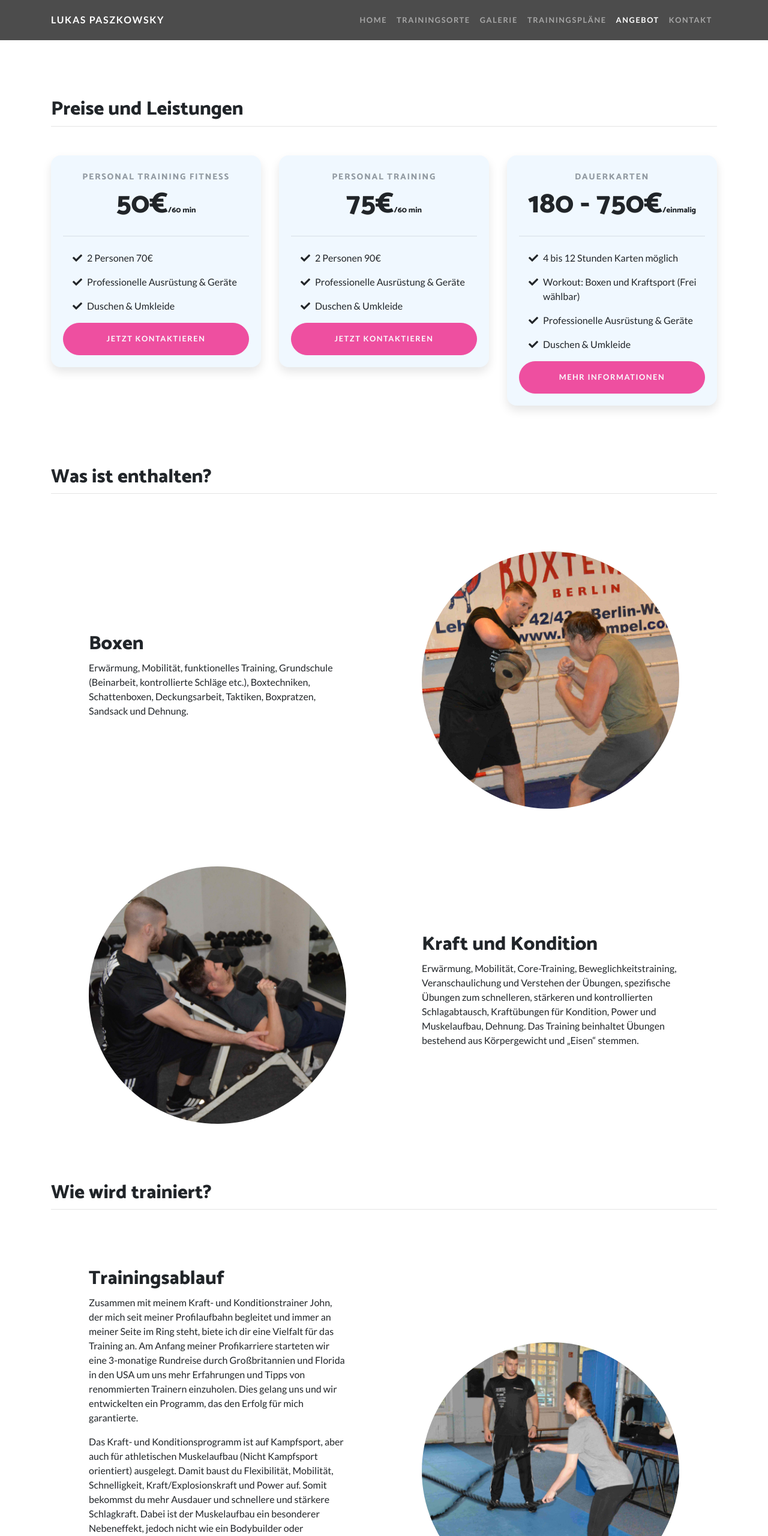
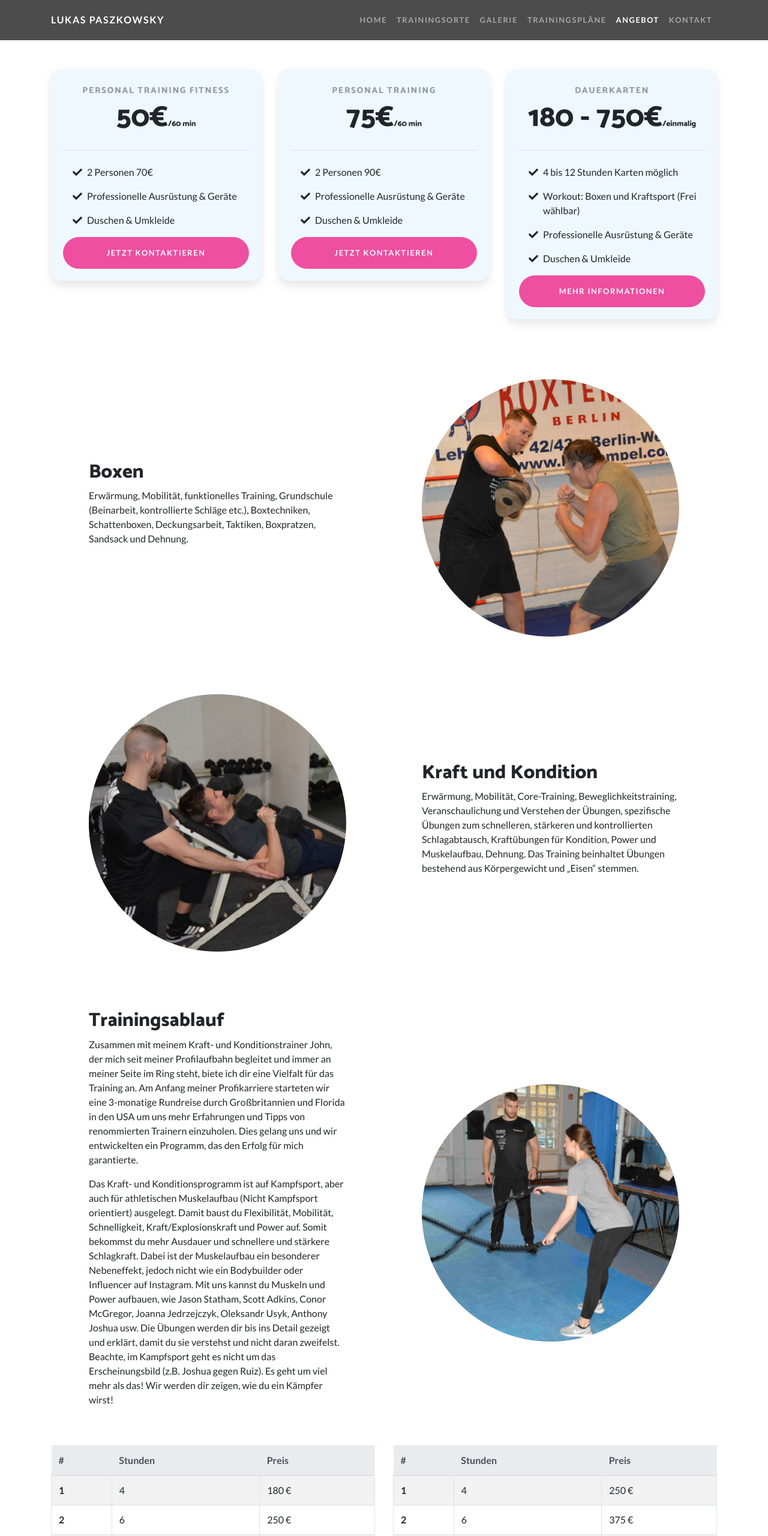
Before and after one commit to pweimann/LukasLandingPage, a website: page static/services.html in a window 1280 px wide. Shown: the top 2560 px of the page at 60% size. Drawn offline with Linux system fonts and the light colour scheme.

Commit message:
Removed horizontal lines and his h1

```diff
--- a/static/services.html
+++ b/static/services.html
@@ -61,8 +61,6 @@
 <section class="pricing py-5">
     <main class="main-content">
         <div class="container">
-            <h1 class="display-5 mt-5 mb-0">Preise und Leistungen</h1>
-            <hr class="mt-2 mb-5">
             <div class="row first-pricing-row mb-1">
                 <!--Personal Training Fitness-->
                 <div class="col-lg-4">
@@ -129,8 +127,6 @@
 <aside class="additional-information mb-5">
     <div class="container">
         <section>
-            <h2 class="display-5 mt-5 mb-0">Was ist enthalten?</h2>
-            <hr class="mt-2 mb-5">
             <div class="container">
                 <div class="row align-items-center">
                     <div class="col-lg-6 order-lg-2">
@@ -178,8 +174,6 @@
     </div>
     <div class="container">
         <section>
-            <h2 class="display-5 mt-5 mb-0">Wie wird trainiert?</h2>
-            <hr class="mt-2 mb-5">
             <div class="container">
                 <div class="row align-items-center">
                     <div class="col-lg-6 order-lg-2">
@@ -223,8 +217,6 @@
     </div>
     <div class="container" id="season-tickets">
         <section class="season-tickets">
-            <h2 class="display-5 mt-5 mb-0">Dauerkarten/Preise</h2>
-            <hr class="mt-2 mb-5">
             <div>
                 <div class="row align-items-center">
                     <div class="col-lg-6 order-lg-1">
```
